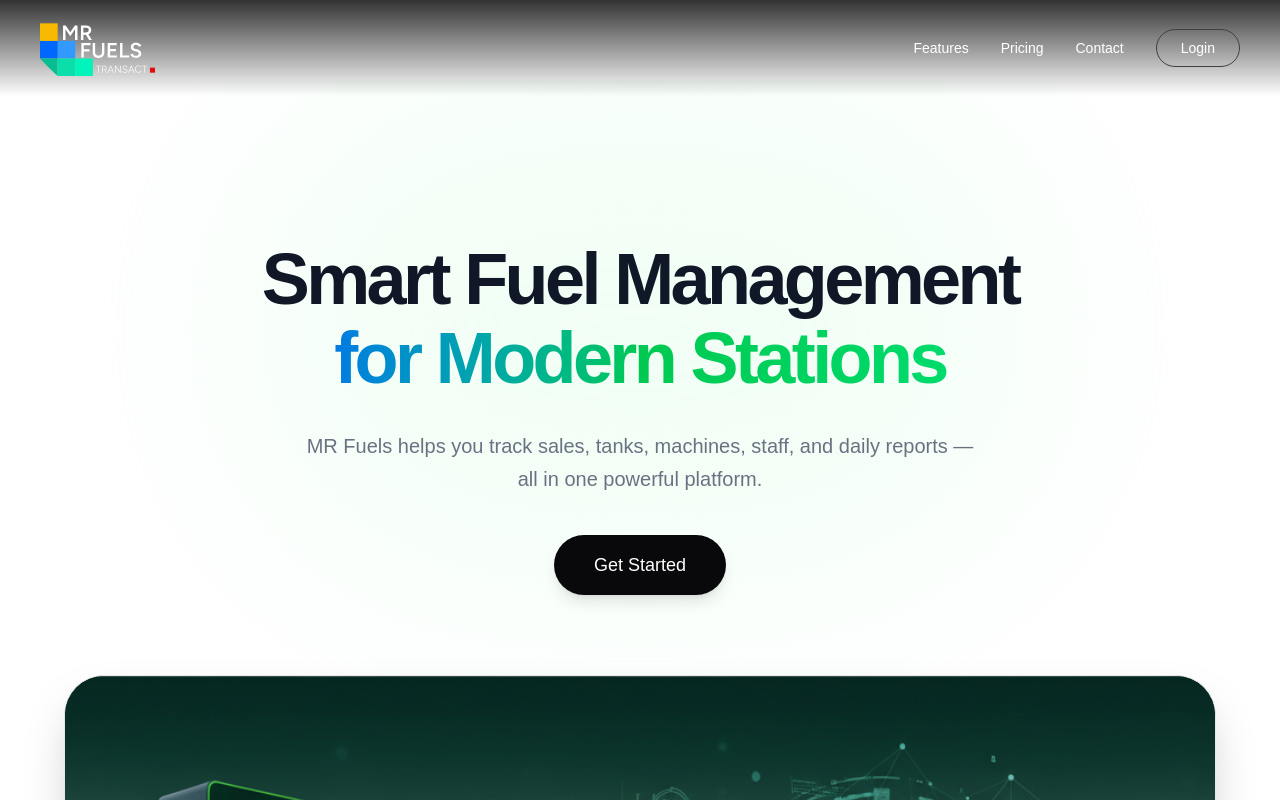
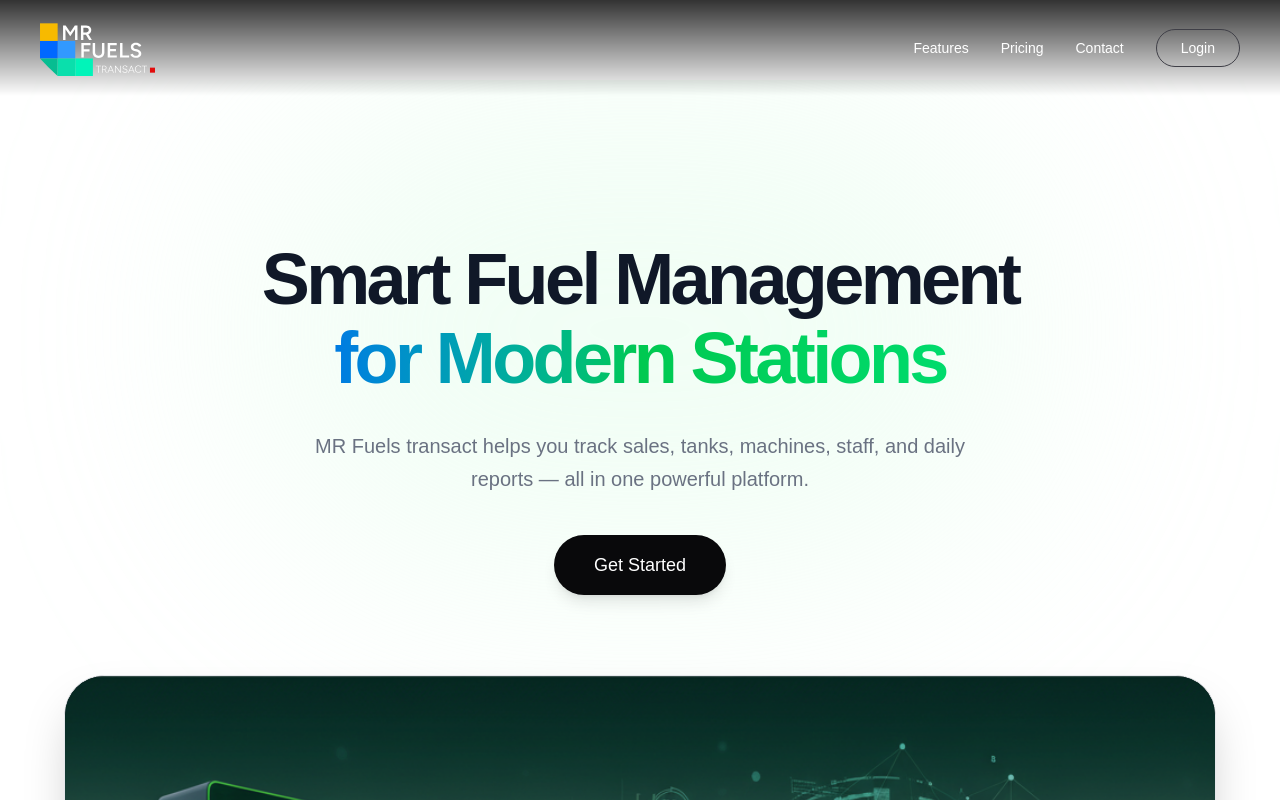
Before and after one commit to Satyam1013/mr-fuels-web, a Next.js app: page / in a window 1280 px wide. Shown: the top 800 px of the page. Built offline with nearby package versions, Linux system fonts and the light colour scheme.

Commit message:
optimized

```diff
--- a/src/components/Features.tsx
+++ b/src/components/Features.tsx
@@ -6,7 +6,6 @@ export default function Features() {
   return (
     <section id="features" className="bg-gray-50 py-24 px-6">
       <div className="mx-auto max-w-6xl">
-        {/* Section Header */}
         <div className="text-center mb-16">
           <h2 className="text-3xl font-bold text-gray-900 sm:text-4xl">
             Everything you need to run your{" "}
@@ -18,10 +17,8 @@ export default function Features() {
           </p>
         </div>
 
-        {/* Features Grid */}
         <div className="grid grid-cols-1 md:grid-cols-2 lg:grid-cols-3 gap-8">
           {featuresData.map((feature, index) => {
-            // Dynamically select the icon component based on the string name
             const IconComponent = (LucideIcons as any)[feature.iconName];
 
             return (
--- a/src/components/Hero.tsx
+++ b/src/components/Hero.tsx
@@ -2,21 +2,18 @@ import Image from "next/image";
 
 export default function Hero() {
   return (
-    // changed bg to plain white to match the reference
     <section className="relative flex flex-col items-center pt-40 px-6 bg-white overflow-hidden min-h-screen">
-      {/* 1. Typography Section */}
       <div className="text-center max-w-5xl mx-auto z-10">
         <h2 className="text-5xl md:text-7xl font-bold tracking-tighter text-gray-900 leading-[1.1] mb-8">
           Smart Fuel Management
-          {/* Gradient text span matches the 'Anything' style in your reference */}
           <span className="block text-transparent bg-clip-text bg-gradient-to-r from-blue-600 via-green-500 to-green-400">
             for Modern Stations
           </span>
         </h2>
 
         <p className="mt-4 max-w-2xl mx-auto text-xl text-gray-500 font-normal leading-relaxed">
-          MR Fuels helps you track sales, tanks, machines, staff, and daily
-          reports — all in one powerful platform.
+          MR Fuels transact helps you track sales, tanks, machines, staff, and
+          daily reports — all in one powerful platform.
         </p>
 
         <button className="mt-10 rounded-full bg-zinc-950 text-white px-10 py-4 font-medium text-lg hover:bg-zinc-800 transition-all shadow-lg hover:shadow-xl hover:-translate-y-1">
@@ -24,15 +21,12 @@ export default function Hero() {
         </button>
       </div>
 
-      {/* 2. Bottom "Dashboard" Image Section */}
-      {/* This mimics the dark card at the bottom of the NotebookLM page */}
       <div className="w-full max-w-6xl mx-auto mt-20 relative z-10">
         <div className="relative rounded-t-[2.5rem] overflow-hidden border-t border-x border-gray-200 shadow-2xl bg-zinc-900">
-          {/* Dark overlay to make the image look like a 'Dark Mode' dashboard */}
           <div className="absolute inset-0 bg-zinc-950/20 z-10"></div>
 
           <Image
-            src="/hero.png" // Your hero.png acts as the 'interface' preview
+            src="/hero.png"
             alt="Dashboard Preview"
             width={1400}
             height={900}
@@ -40,12 +34,10 @@ export default function Hero() {
             priority
           />
 
-          {/* Optional: Bottom fade if you want it to blend into the next section */}
           <div className="absolute bottom-0 left-0 w-full h-24 bg-gradient-to-t from-zinc-900 to-transparent z-20"></div>
         </div>
       </div>
 
-      {/* Optional: Subtle background glow behind the text */}
       <div className="absolute top-0 left-1/2 -translate-x-1/2 w-[800px] h-[500px] bg-green-100/40 blur-[120px] -z-0 rounded-full pointer-events-none" />
     </section>
   );
--- a/src/components/Navbar.tsx
+++ b/src/components/Navbar.tsx
@@ -3,12 +3,11 @@
 import { useState, useEffect } from "react";
 import Image from "next/image";
 import Link from "next/link";
-// Added Menu and X icons for mobile toggle
 import { Menu, X } from "lucide-react";
 
 export default function Navbar() {
   const [isScrolled, setIsScrolled] = useState(false);
-  const [isOpen, setIsOpen] = useState(false); // State to track mobile menu open/close
+  const [isOpen, setIsOpen] = useState(false);
 
   useEffect(() => {
     const handleScroll = () => setIsScrolled(window.scrollY > 10);
```
